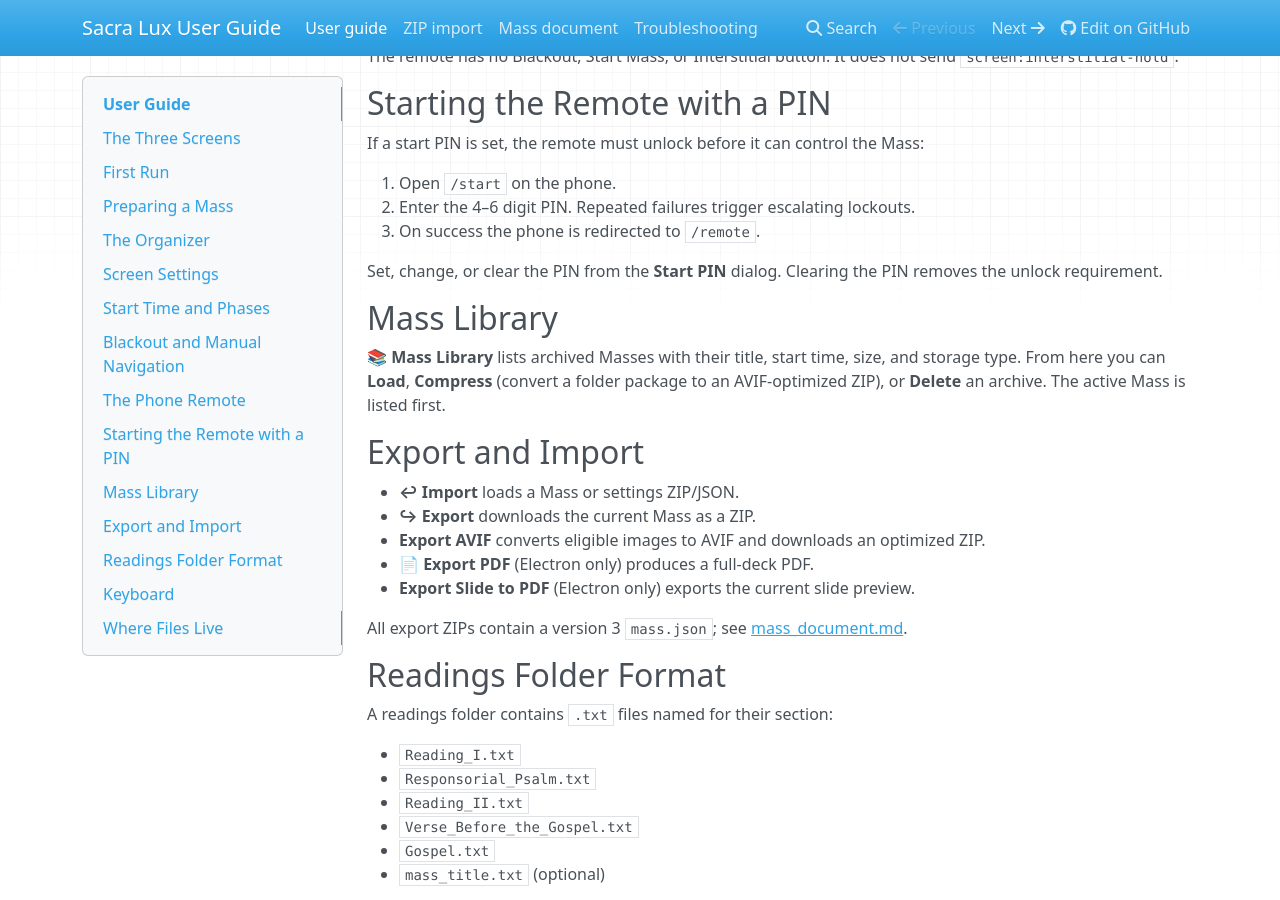
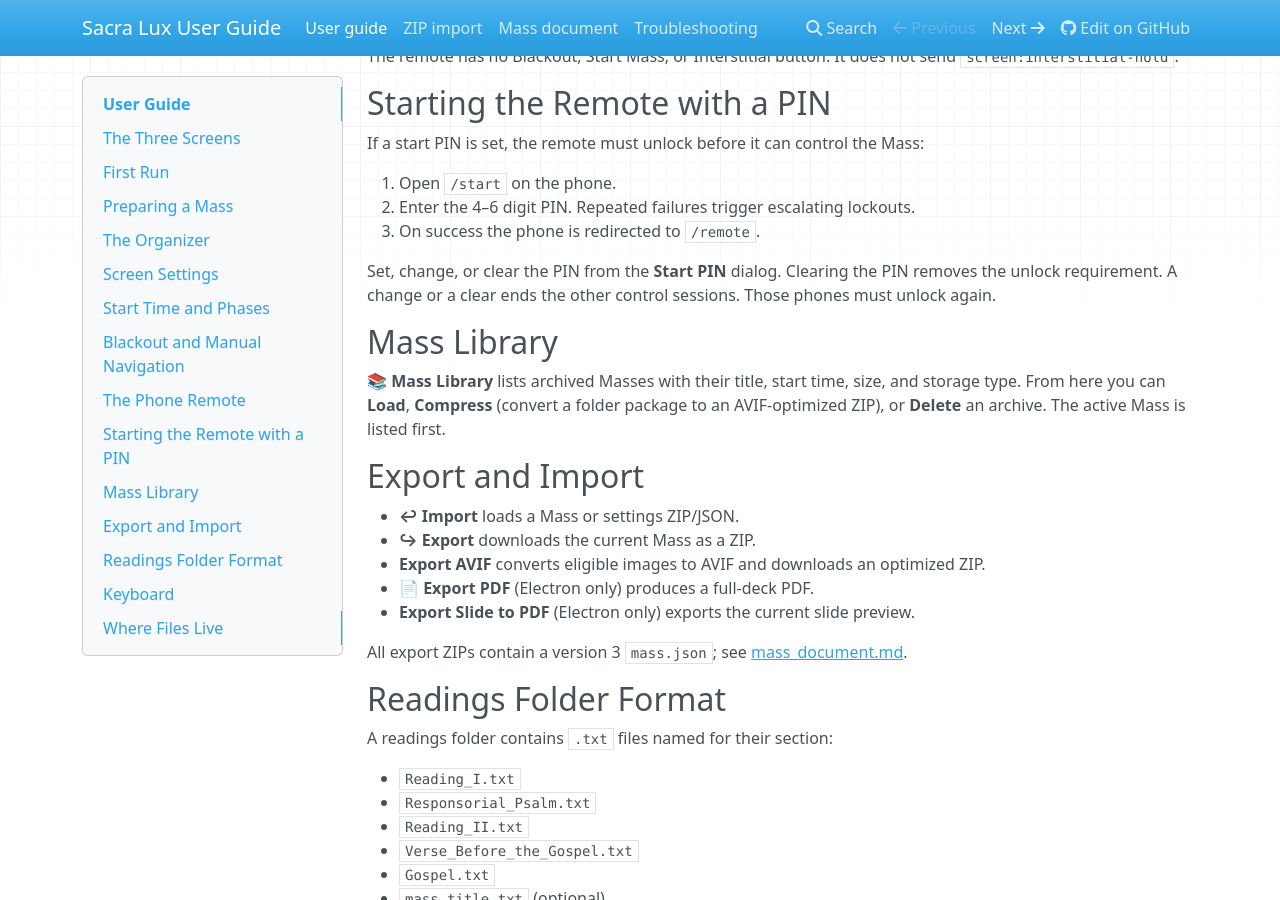
Before and after one commit to Saint-Therese-Of-Lisieux-Parish/sacra_lux, an MkDocs documentation site: the page built from docs/user-guide.md, in a window 1280 px wide and 900 px high, scrolled down 3467 px. Built offline with MkDocs 1.6.1, drawn with Linux system fonts in a browser that asks for light colours; nearby versions of some CDN libraries.

Commit message:
docs(user-guide): state that a PIN change ends other sessions
Why: POST /api/start-pin calls clearControlAccess() and emits control:required with "The PIN changed. Unlock again." The user guide did not say that other phones must unlock again.

What: The PIN section states that a change or a clear ends the other control sessions.

Files:
- modified: docs/user-guide.md

Verified against: sacra-lux/src/server.js:2752-2773 (clearControlAccess and control:required)

Refs #483

```diff
--- a/docs/user-guide.md
+++ b/docs/user-guide.md
@@ -155,7 +155,8 @@
 3. On success the phone is redirected to `/remote`.
 
 Set, change, or clear the PIN from the **Start PIN** dialog. Clearing the PIN
-removes the unlock requirement.
+removes the unlock requirement. A change or a clear ends the other control
+sessions. Those phones must unlock again.
 
 ## Mass Library
 
```
